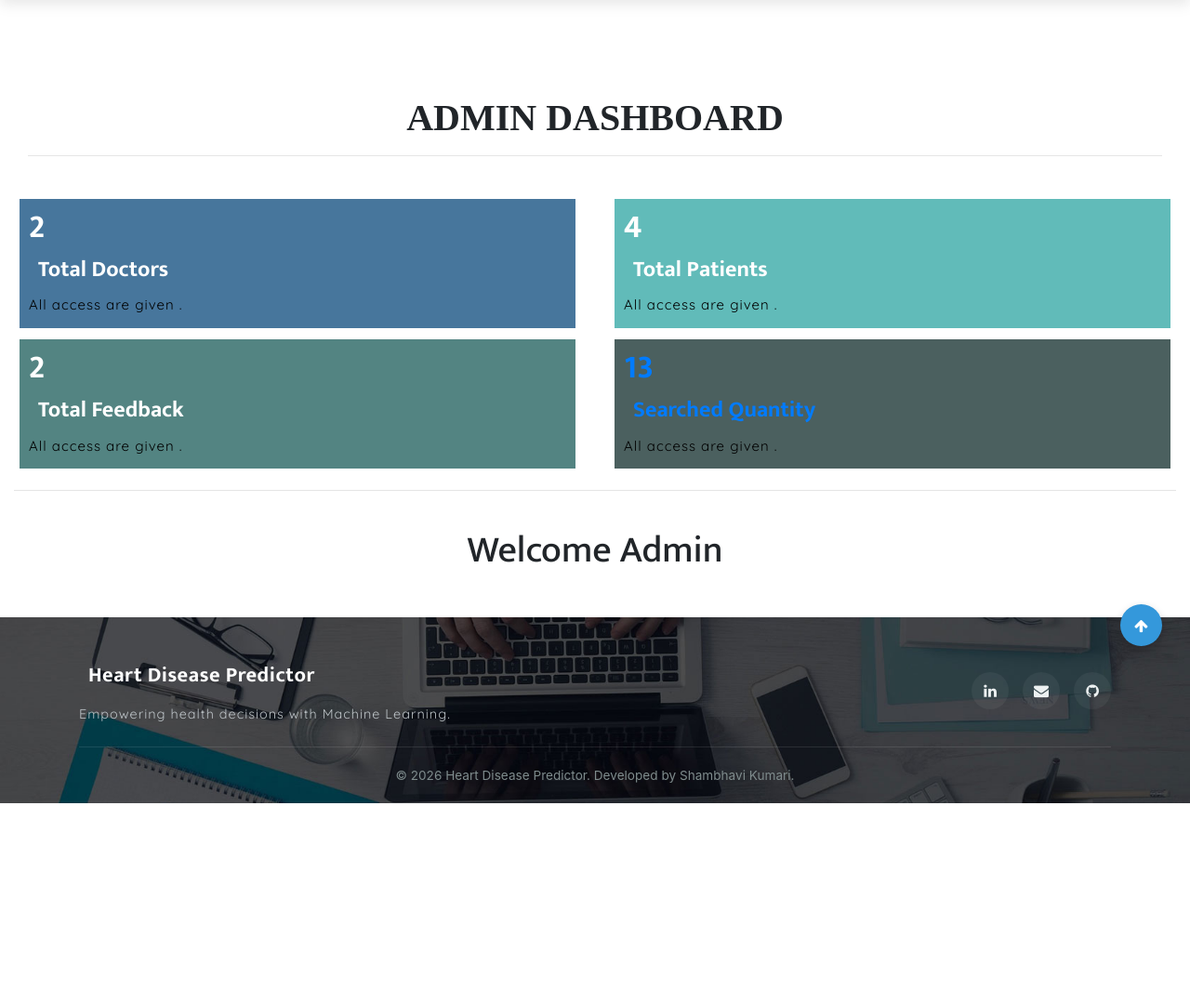
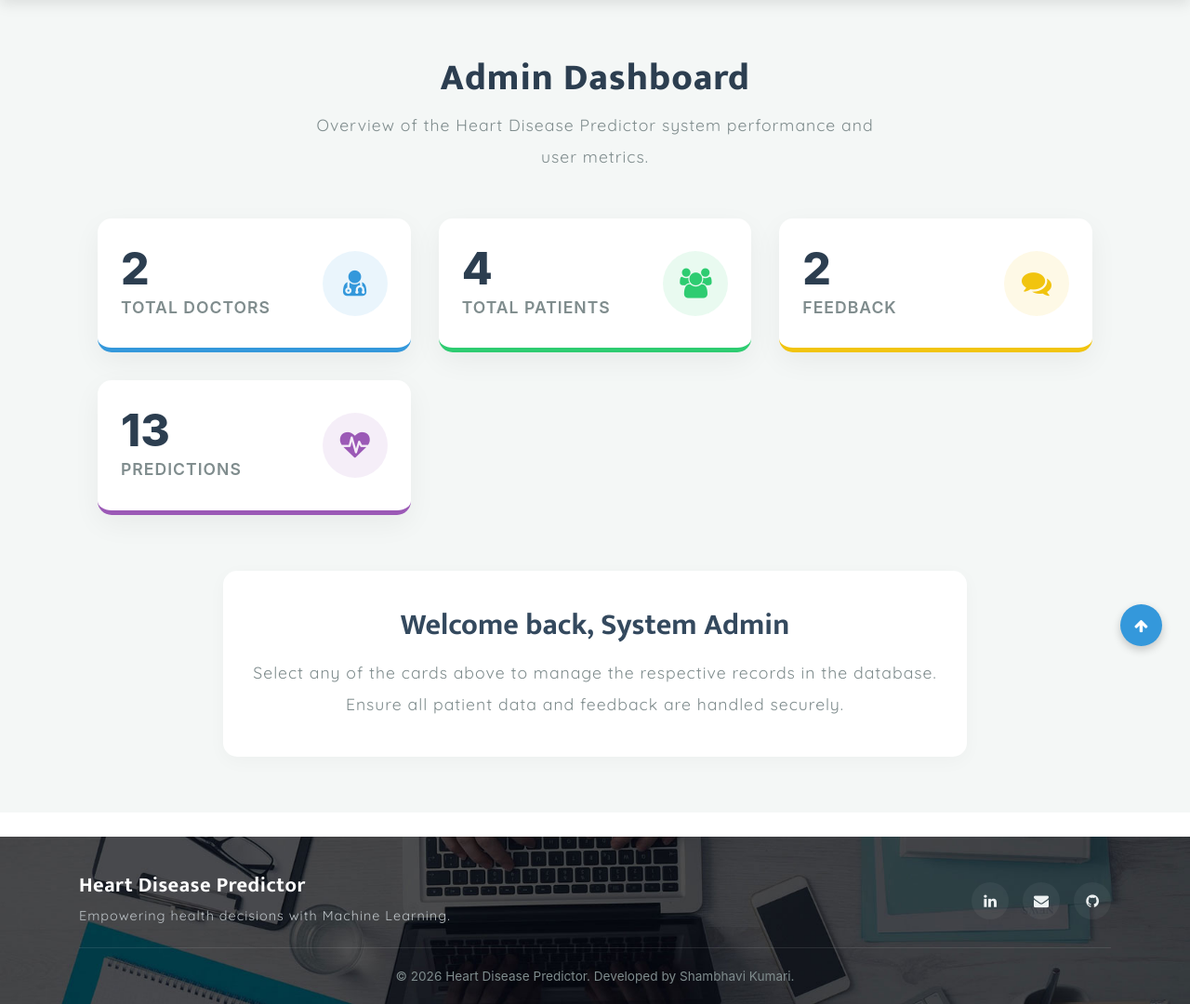
Before and after one commit to shambhavikumari088-source/Heart-Disease-Predictor, a Django app: page /admin_home in a window 1280 px wide. Shown: the part 75-1155 px from the top of the page at 93% size. Before the commit the page ends 939 px from the top, so only its background shows below. Run offline with Django 3.2, Linux system fonts and the light colour scheme; data comes from the database, SQL or seed files in the repository; some libraries are stand-ins or nearby versions.

Commit message:
Modernize Admin Dashboard UI

```diff
--- a/health/templates/admin_home.html
+++ b/health/templates/admin_home.html
@@ -3,101 +3,167 @@
 {% block body %}
 
 <style>
-.glow {
-  font-size: 80px;
-  color: #fff;
+    .admin-dashboard {
+        background: #f4f7f6;
+        min-height: calc(100vh - 80px);
+        padding: 60px 0;
+        font-family: 'Inter', sans-serif;
+    }
+    .dashboard-header {
         text-align: center;
-  -webkit-animation: glow 1s ease-in-out infinite alternate;
-  -moz-animation: glow 1s ease-in-out infinite alternate;
-  animation: glow 1s ease-in-out infinite alternate;
+        margin-bottom: 50px;
+    }
+    .dashboard-header h1 {
+        font-weight: 800;
+        color: #2c3e50;
+        font-size: 2.5rem;
+        letter-spacing: 1px;
+    }
+    .dashboard-header p {
+        color: #7f8c8d;
+        font-size: 1.1rem;
+        max-width: 600px;
+        margin: 10px auto 0;
     }
 
-@-webkit-keyframes glow {
-  from {
-    text-shadow: 0 0 10px #fff, 0 0 20px #fff, 0 0 30px #e60073, 0 0 40px #e60073, 0 0 50px #e60073, 0 0 60px #e60073, 0 0 70px #e60073;
+    .stats-grid {
+        display: grid;
+        grid-template-columns: repeat(auto-fit, minmax(250px, 1fr));
+        gap: 30px;
+        max-width: 1200px;
+        margin: 0 auto;
+        padding: 0 20px;
     }
 
-  to {
-    text-shadow: 0 0 20px #fff, 0 0 30px #ff4da6, 0 0 40px #ff4da6, 0 0 50px #ff4da6, 0 0 60px #ff4da6, 0 0 70px #ff4da6, 0 0 80px #ff4da6;
-  }
+    .stat-card {
+        background: #fff;
+        border-radius: 15px;
+        padding: 30px 25px;
+        box-shadow: 0 10px 30px rgba(0,0,0,0.05);
+        display: flex;
+        align-items: center;
+        justify-content: space-between;
+        transition: transform 0.3s ease, box-shadow 0.3s ease;
+        text-decoration: none !important;
+        border-bottom: 5px solid transparent;
     }
 
-/* Rounded border */
-hr.rounded {
-  border-top: 8px solid lightblue;
-  border-radius: 5px;
+    .stat-card:hover {
+        transform: translateY(-8px);
+        box-shadow: 0 15px 40px rgba(0,0,0,0.1);
     }
 
-.prjdiv:hover{
-transform:translateY(-10px)
-}
-div .container1{
+    .stat-card.doctors { border-color: #3498db; }
+    .stat-card.patients { border-color: #2ecc71; }
+    .stat-card.feedback { border-color: #f1c40f; }
+    .stat-card.searches { border-color: #9b59b6; }
 
-width:100%;
-background-color:white;
-border-radius:8px;
-}
-h2, h4{
- padding:10Px;
+    .stat-info {
+        display: flex;
+        flex-direction: column;
     }
 
+    .stat-value {
+        font-size: 3rem;
+        font-weight: 800;
+        color: #2c3e50;
+        line-height: 1;
+        margin-bottom: 5px;
+    }
+
+    .stat-label {
+        font-size: 1.1rem;
+        font-weight: 600;
+        color: #7f8c8d;
+        text-transform: uppercase;
+        letter-spacing: 1px;
+    }
+
+    .stat-icon {
+        width: 70px;
+        height: 70px;
+        border-radius: 50%;
+        display: flex;
+        align-items: center;
+        justify-content: center;
+        font-size: 2rem;
+    }
+
+    .stat-card.doctors .stat-icon { background: rgba(52, 152, 219, 0.1); color: #3498db; }
+    .stat-card.patients .stat-icon { background: rgba(46, 204, 113, 0.1); color: #2ecc71; }
+    .stat-card.feedback .stat-icon { background: rgba(241, 196, 15, 0.1); color: #f1c40f; }
+    .stat-card.searches .stat-icon { background: rgba(155, 89, 182, 0.1); color: #9b59b6; }
+
+    .welcome-section {
+        text-align: center;
+        margin-top: 60px;
+        padding: 40px 20px;
+        background: #fff;
+        border-radius: 15px;
+        box-shadow: 0 5px 20px rgba(0,0,0,0.03);
+        max-width: 800px;
+        margin-left: auto;
+        margin-right: auto;
+    }
+
+    .welcome-section h2 {
+        font-weight: 700;
+        color: #34495e;
+        margin-bottom: 15px;
+    }
+
+    .welcome-section p {
+        color: #7f8c8d;
+        font-size: 1.1rem;
+    }
 </style>
 
-
-<div class="container-fluid" style="margin-top:8%;width:100%">
-    <div class="container-fluid">
-        <h1 align="center" style="font-weight:bold;font-family:roman">ADMIN DASHBOARD</h1><hr/><br>
-    </div>
-             <div class="row">
-
-			        <div class="col-md-6" ><a href="{% url 'view_doctor' %}">
-						<div style="margin:1%;padding:10px;background:#47769c;color:white;">
-						<h3 style="font-weight:bold;font-size:35px">{{doc}}</h3>
-						        <h4 style="font-weight:bold;">Total Doctors</h4>
-						        <p style="color:black">All access are given .</p>
-							</div></a>
+<div class="admin-dashboard">
+    <div class="container">
+        <div class="dashboard-header">
+            <h1>Admin Dashboard</h1>
+            <p>Overview of the Heart Disease Predictor system performance and user metrics.</p>
         </div>
 
+        <div class="stats-grid">
+            <a href="{% url 'view_doctor' %}" class="stat-card doctors">
+                <div class="stat-info">
+                    <span class="stat-value">{{doc}}</span>
+                    <span class="stat-label">Total Doctors</span>
+                </div>
+                <div class="stat-icon"><i class="fa fa-user-md"></i></div>
+            </a>
 
-					<div class="col-md-6" ><a href="{% url 'view_patient' %}">
-						    <div style="padding:10px;margin:1%;background:#61bbb9;color:white;">
-						        <h3 style="font-weight:bold;font-size:35px">{{pat}}</h3>
-						        <h4 style="font-weight:bold;">Total Patients</h4>
-						        <p style="color:black">All access are given .</p>
-							</div></a>
+            <a href="{% url 'view_patient' %}" class="stat-card patients">
+                <div class="stat-info">
+                    <span class="stat-value">{{pat}}</span>
+                    <span class="stat-label">Total Patients</span>
+                </div>
+                <div class="stat-icon"><i class="fa fa-users"></i></div>
+            </a>
+
+            <a href="{% url 'view_feedback' %}" class="stat-card feedback">
+                <div class="stat-info">
+                    <span class="stat-value">{{feed}}</span>
+                    <span class="stat-label">Feedback</span>
+                </div>
+                <div class="stat-icon"><i class="fa fa-comments"></i></div>
+            </a>
+
+            <a href="{% url 'view_search_pat' %}" class="stat-card searches">
+                <div class="stat-info">
+                    <span class="stat-value">{{dis}}</span>
+                    <span class="stat-label">Predictions</span>
+                </div>
+                <div class="stat-icon"><i class="fa fa-heartbeat"></i></div>
+            </a>
         </div>
 
+        <div class="welcome-section">
+            <h2>Welcome back, System Admin</h2>
+            <p>Select any of the cards above to manage the respective records in the database. Ensure all patient data and feedback are handled securely.</p>
         </div>
-				<div class="row">
-					<div class="col-md-6" >
-						<a href="{% url 'view_feedback' %}">
-					<div style="padding:10px;margin:1%;background:#538482;color:white;">
-								<h3 style="font-weight:bold;font-size:35px">{{feed}}</h3>
-						        <h4 style="font-weight:bold;">Total Feedback</h4>
-						        <p style="color:black">All access are given .</p>
-					</div></a>
-					</div>
-
-						<div class="col-md-6" >
-							<a href="{% url 'view_search_pat' %}">
-								<div style="padding:10px;margin:1%;background:#4b605f;color:white;">
-						        <h3 style="font-weight:bold;font-size:35px">{{dis}}</h3>
-						        <h4 style="font-weight:bold;">Searched Quantity</h4>
-						        <p style="color:black">All access are given .</p>
-</a>
     </div>
 </div>
 
-
-             </div>
-
-
-	<div>
-		<hr>
-		<br>
-		<center>
-     <h1>Welcome Admin</h1>
-	</center>
-	<br><br>
-    </div>
 {% endblock %}
```
Lines whose indentation alone changed are shown as unchanged.
